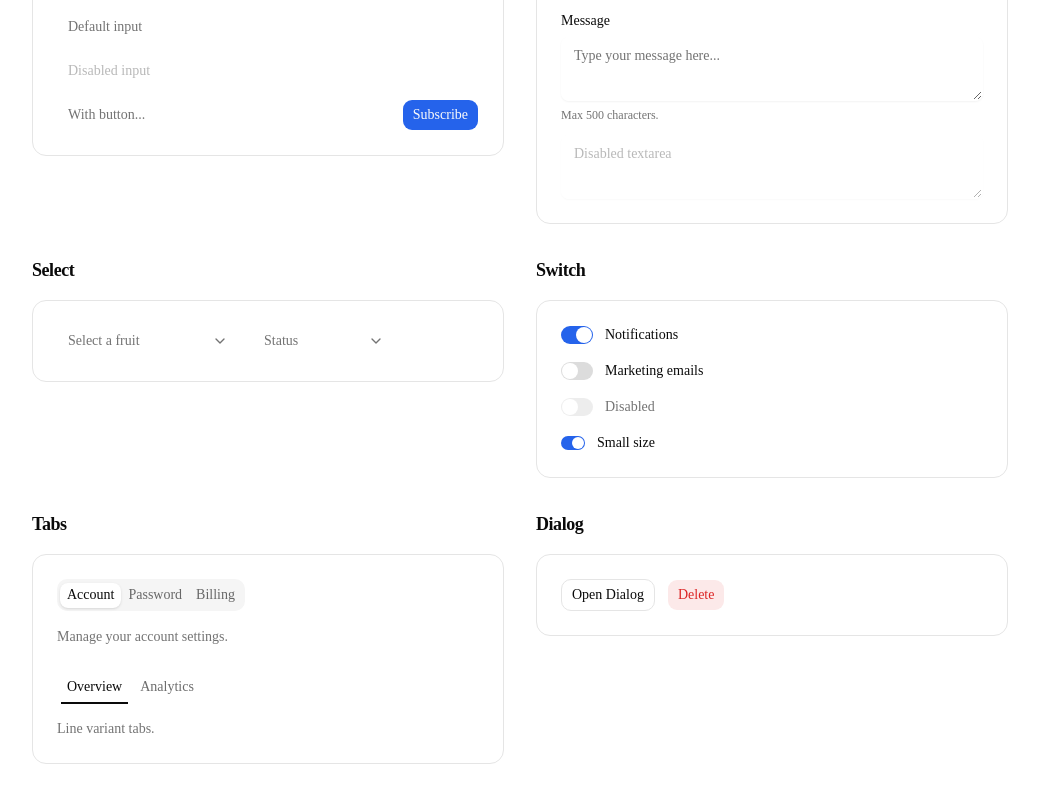
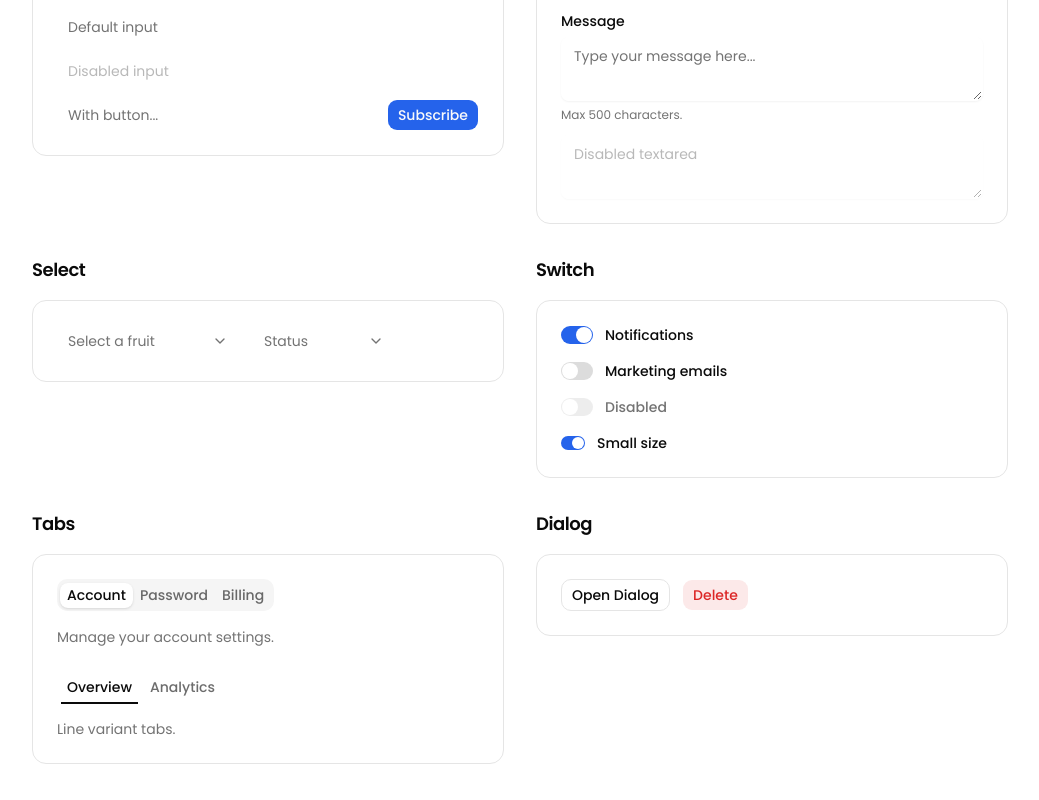
Before and after one commit to BernardoDesigns/AI-Fluent-Design-System-Pipeline, a Next.js app: page / in a window 1280 px wide. Shown: the part 794-1594 px from the top of the page, without its empty margins (120-1159 px from the left). Built offline with nearby package versions, Linux system fonts and the light colour scheme.

Commit message:
font fixes

```diff
--- a/src/app/globals.css
+++ b/src/app/globals.css
@@ -7,8 +7,8 @@
 @theme inline {
   --color-background: var(--background);
   --color-foreground: var(--foreground);
-  --font-sans: var(--font-poppins);
-  --font-serif: var(--font-source-serif);
+  --font-sans: "Poppins", ui-sans-serif, system-ui, sans-serif;
+  --font-serif: "Source Serif 4", ui-serif, Georgia, serif;
   --font-mono: var(--font-geist-mono);
   --color-sidebar-ring: var(--sidebar-ring);
   --color-sidebar-border: var(--sidebar-border);
--- a/src/app/layout.tsx
+++ b/src/app/layout.tsx
@@ -1,17 +1,6 @@
 import type { Metadata } from "next";
-import { Poppins, Source_Serif_4, Geist_Mono } from "next/font/google";
+import { Geist_Mono } from "next/font/google";
 import "./globals.css";
-
-const poppins = Poppins({
-  variable: "--font-poppins",
-  subsets: ["latin"],
-  weight: ["400", "500", "600", "700"],
-});
-
-const sourceSerif4 = Source_Serif_4({
-  variable: "--font-source-serif",
-  subsets: ["latin"],
-});
 
 const geistMono = Geist_Mono({
   variable: "--font-geist-mono",
@@ -19,8 +8,8 @@ const geistMono = Geist_Mono({
 });
 
 export const metadata: Metadata = {
-  title: "Create Next App",
-  description: "Generated by create next app",
+  title: "Bernardo Designs System",
+  description: "Component Showcase — powered by the design-to-production pipeline",
 };
 
 export default function RootLayout({
@@ -30,8 +19,16 @@ export default function RootLayout({
 }>) {
   return (
     <html lang="en">
+      <head>
+        <link rel="preconnect" href="https://fonts.googleapis.com" />
+        <link rel="preconnect" href="https://fonts.gstatic.com" crossOrigin="anonymous" />
+        <link
+          href="https://fonts.googleapis.com/css2?family=Poppins:wght@400;500;600;700&family=Source+Serif+4:ital,opsz,wght@0,8..60,400;0,8..60,600;0,8..60,700;1,8..60,400&display=swap"
+          rel="stylesheet"
+        />
+      </head>
       <body
-        className={`${poppins.variable} ${sourceSerif4.variable} ${geistMono.variable} antialiased`}
+        className={`${geistMono.variable} antialiased`}
       >
         {children}
       </body>
```
